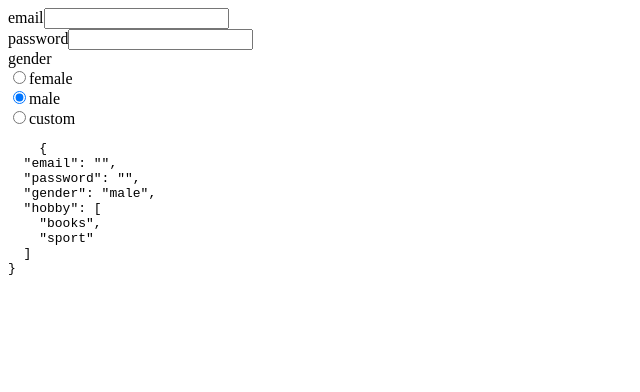
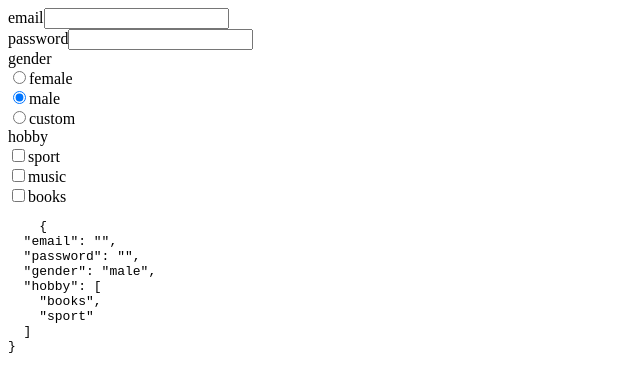
Before and after one commit to zbigiman1/vue-gen-form-1, a Vue app: page / in a window 1280 px wide. Shown: the top 392 px of the page, without its empty margins (0-640 px from the left). Built offline with nearby package versions, Linux system fonts and the light colour scheme.

Commit message:
checkbox WIP

```diff
--- a/src/App.vue
+++ b/src/App.vue
@@ -45,6 +45,15 @@ const formShema =
         value: formData.value.gender,
         modelValue: ref(formData.value.gender)
       },
+      {
+        name: 'hobby',
+        label: 'hobby',
+        type: 'checkbox',
+        options: ['sport', 'music', 'books'],
+        component: 'input',
+        value: formData.value.hobby,
+        modelValue: ref(formData.value.hobby)
+      },
     ]
 }
 
--- a/src/components/InputComponent.vue
+++ b/src/components/InputComponent.vue
@@ -1,11 +1,18 @@
 <template>
     <div class="form-field">
         <label class="form-field__label" :for="name">{{ label }}</label>
-        <template v-if="type === 'radio' | type === 'checkbox'">
+        <template v-if="type === 'radio' || type === 'checkbox'">
             <template v-if="type === 'radio'">
                 <div v-for="option in options" class="form-field__option-wraper">
-                    <input :class="type == 'radio' ? 'form-field__input--radio' : 'form-field__input--checkbox'"
+                    <input class="form-field__input--radio"
                         :name="name" :type="type" :value="option" v-model="modelValue" @blur="onBlur">
+                    <span class="form-field__input__checkbox-radio-option">{{ option }}</span>
+                </div>
+            </template>
+            <template v-else>
+                <div v-for="option in options" class="form-field__option-wraper">
+                    <input class="form-field__input--checkbox"
+                        :name="name" :type="type" @blur="onBlur">
                     <span class="form-field__input__checkbox-radio-option">{{ option }}</span>
                 </div>
             </template>
@@ -22,7 +29,7 @@
 </template>
 
 <script setup lang="ts">
-import { Ref, toRefs, watch } from 'vue';
+import { Ref, toRefs, watch } from 'vue'
 
 const props = defineProps<{
     name: string
@@ -32,7 +39,7 @@ const props = defineProps<{
     value?: any
     options?: string[]
     errors: Ref<string[]>
-    pristine: Ref<boolen>
+    pristine: Ref<boolean>
 }>()
 
 const { modelValue, type, options, errors, pristine } = toRefs(props)
--- a/src/composables/useInput.ts
+++ b/src/composables/useInput.ts
@@ -2,14 +2,25 @@ import { h } from 'vue'
 import InputComponent from '@/components/InputComponent.vue'
 import { FormField } from '@/types/types'
 import { validate } from './useValidation'
+import { ifArrayIcludes } from '@/helpers/helpers'
 
 
 
 export function useInput(props: FormField) {
     function onUpdate(value) {
+
+        if (props.type === 'checkbox') {
+            console.log(value)
+        }
+
         props.formData.value[props.name] = value
         validate(props)
     }
+
+    function onInput(event: Event) {
+        console.log(event)
+    }
+
     return h(InputComponent, {
         name: props.name,
         label: props.label,
@@ -19,5 +30,6 @@ export function useInput(props: FormField) {
         modelValue: props.modelValue,
         pristine: props.pristine,
         'onUpdate:modelValue': onUpdate,
+        'onInput': onInput
     })
 }
--- /dev/null
+++ b/src/helpers/helpers.ts
@@ -0,0 +1,4 @@
+export function ifArrayIcludes(array: string[], value: any) {
+    console.log(!!array.find(element => element === value))
+    return !!array.find(element => element === value)
+}
```
